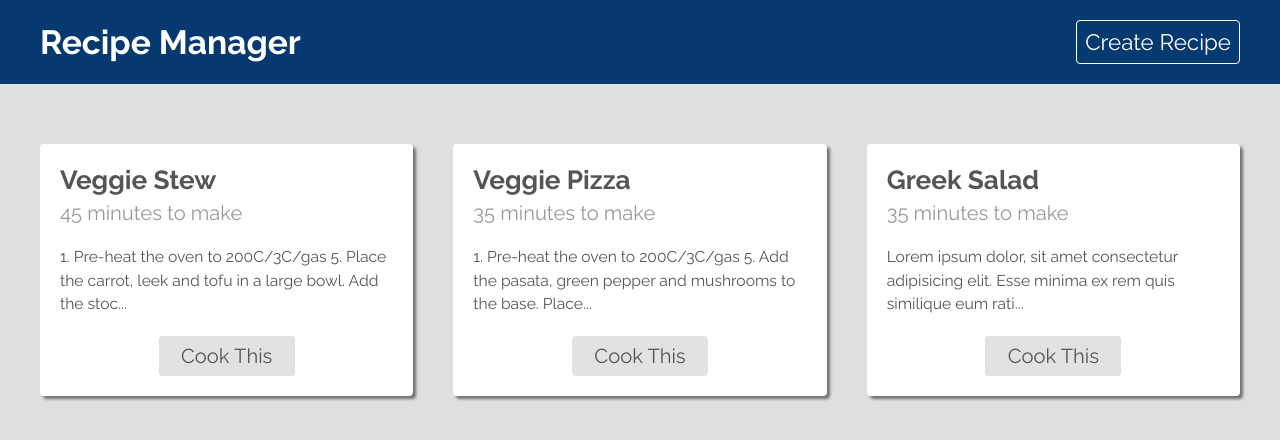
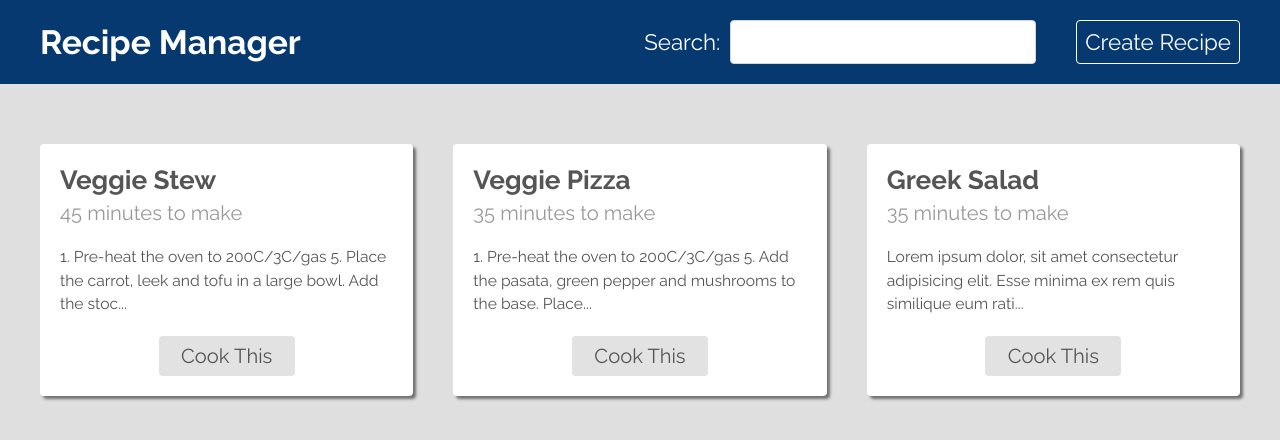
Before and after one commit to JBreidfjord/recipe-manager, a React (Create React App) app: page / in a window 1280 px wide. Shown: the top 440 px of the page. Built offline with nearby package versions, Linux system fonts and the light colour scheme; data requests are answered from the project's data file.

Commit message:
Searchbar component and add to Navbar

```diff
--- a/src/components/Navbar.js
+++ b/src/components/Navbar.js
@@ -1,6 +1,7 @@
 import "./Navbar.css";
 
 import { NavLink } from "react-router-dom";
+import Searchbar from "./Searchbar";
 
 export default function Navbar() {
   return (
@@ -9,6 +10,7 @@
         <NavLink to="" className="brand">
           <h1>Recipe Manager</h1>
         </NavLink>
+        <Searchbar />
         <NavLink to="create">Create Recipe</NavLink>
       </nav>
     </div>
--- /dev/null
+++ b/src/components/Searchbar.css
@@ -0,0 +1,8 @@
+.searchbar form {
+  display: flex;
+  align-items: center;
+}
+
+.searchbar input {
+  margin-left: 10px;
+}
--- /dev/null
+++ b/src/components/Searchbar.js
@@ -0,0 +1,24 @@
+import "./Searchbar.css";
+
+import { useNavigate } from "react-router-dom";
+import { useState } from "react";
+
+export default function Searchbar() {
+  const [term, setTerm] = useState("");
+  const navigate = useNavigate();
+
+  const handleSubmit = (e) => {
+    e.preventDefault();
+
+    navigate(`/search?q=${term}`);
+  };
+
+  return (
+    <div className="searchbar">
+      <form onSubmit={handleSubmit}>
+        <label htmlFor="search">Search:</label>
+        <input type="text" id="search" onChange={(e) => setTerm(e.target.value)} required />
+      </form>
+    </div>
+  );
+}
```
